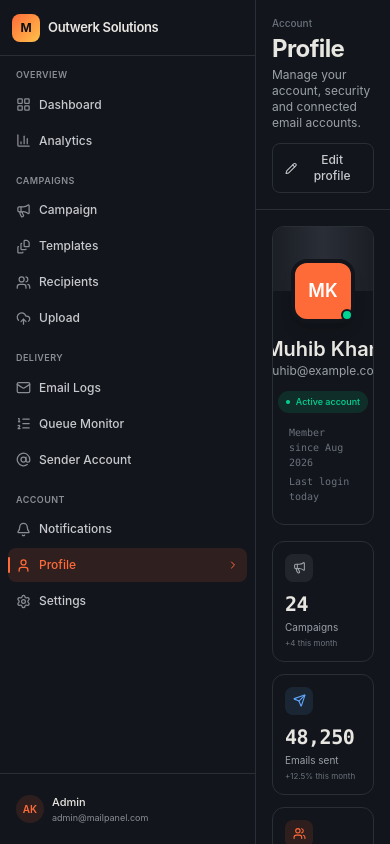
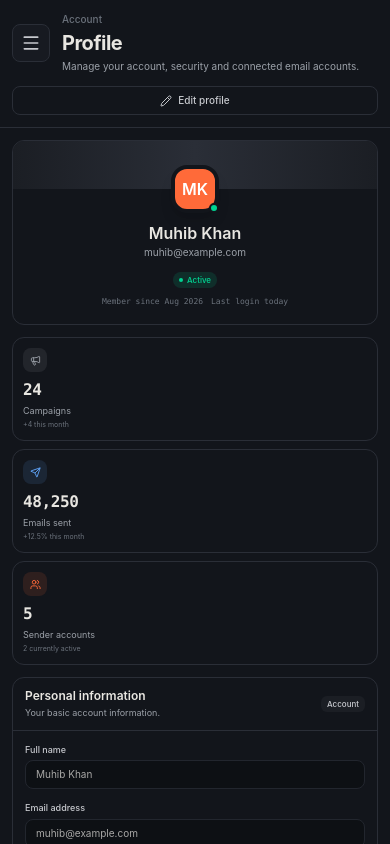
Before and after one commit to Muhibkhan12/email-automation, a React (Vite) app in the folder frontend/: page /user/profile in a window 390 px wide. Built offline with nearby package versions, Linux system fonts and the light colour scheme.

Commit message:
profile UI done

```diff
--- a/frontend/src/pages/User/Profile.tsx
+++ b/frontend/src/pages/User/Profile.tsx
@@ -9,6 +9,7 @@ import {
   Monitor,
   Plus,
   Pencil,
+  Menu,
 } from "lucide-react";
 
 interface SenderAccount {
@@ -32,6 +33,7 @@ const PROVIDER_STYLE: Record<string, { label: string; accent: string; soft: stri
 
 const Profile = () => {
   const [editing, setEditing] = useState(false);
+  const [sidebarOpen, setSidebarOpen] = useState(false);
 
   return (
     <div className="flex min-h-screen overflow-hidden bg-[#0B0E12]">
@@ -39,7 +41,6 @@ const Profile = () => {
         @keyframes spin { to { transform: rotate(360deg); } }
         .spin { animation: spin 1s linear infinite; }
 
-        /* Custom scrollbar */
         .main-content::-webkit-scrollbar {
           width: 6px;
         }
@@ -53,34 +54,70 @@ const Profile = () => {
         .main-content::-webkit-scrollbar-thumb:hover {
           background: #3A3F4A;
         }
+
+        .sidebar-overlay {
+          animation: fadeIn 0.2s ease-in-out;
+        }
+        @keyframes fadeIn {
+          from { opacity: 0; }
+          to { opacity: 1; }
+        }
+        .sidebar-slide {
+          animation: slideIn 0.25s ease-out;
+        }
+        @keyframes slideIn {
+          from { transform: translateX(-100%); }
+          to { transform: translateX(0); }
+        }
       `}</style>
 
-      {/* Sidebar - sticky */}
-      <div className="sticky top-0 h-screen flex-shrink-0">
-        <Sidebar />
+      {/* Mobile Sidebar Overlay */}
+      {sidebarOpen && (
+        <div
+          className="lg:hidden fixed inset-0 z-40 sidebar-overlay bg-black/70"
+          onClick={() => setSidebarOpen(false)}
+        />
+      )}
+
+      {/* Sidebar */}
+      <div className={`
+        fixed lg:sticky top-0 z-50 h-screen flex-shrink-0 transition-transform duration-250 ease-out
+        ${sidebarOpen ? 'translate-x-0' : '-translate-x-full lg:translate-x-0'}
+        sidebar-slide
+      `}>
+        <Sidebar onClose={() => setSidebarOpen(false)} />
       </div>
 
       {/* Main content */}
-      <main className="main-content flex-1 overflow-y-auto bg-[#12151B] h-screen">
+      <main className="main-content flex-1 overflow-y-auto bg-[#12151B] h-screen w-full">
         {/* Header */}
         <div className="sticky top-0 z-10 bg-[#12151B] border-b border-[#2A2E37]">
-          <div className="mx-auto max-w-7xl px-4 md:px-6 py-4 md:py-7 lg:px-10">
+          <div className="mx-auto max-w-7xl px-3 md:px-4 lg:px-6 xl:px-10 py-3 md:py-4 lg:py-7">
             <div className="flex flex-col gap-3 md:gap-6 sm:flex-row sm:items-center sm:justify-between">
+              <div className="flex items-center gap-3 md:gap-4">
+                {/* Mobile Menu Button */}
+                <button
+                  onClick={() => setSidebarOpen(true)}
+                  className="lg:hidden p-2 rounded-lg bg-[#171A21] border border-[#2A2E37] text-[#C7C9CE] hover:bg-[#1B1E24] transition-colors"
+                >
+                  <Menu size={20} />
+                </button>
                 <div>
                   <p className="text-[10px] md:text-sm font-medium text-[#6B727C]">Account</p>
-                <h1 className="mt-0.5 md:mt-1 text-2xl md:text-3xl font-bold text-[#E8E6E1] tracking-tight">
+                  <h1 className="mt-0.5 md:mt-1 text-xl md:text-2xl lg:text-3xl font-bold text-[#E8E6E1] tracking-tight">
                     Profile
                   </h1>
-                <p className="mt-0.5 md:mt-1 text-xs md:text-sm text-[#9BA0A8]">
+                  <p className="mt-0.5 md:mt-1 text-[10px] md:text-xs lg:text-sm text-[#9BA0A8]">
                     Manage your account, security and connected email accounts.
                   </p>
+                </div>
               </div>
 
               <button
                 onClick={() => setEditing(!editing)}
-                className="flex items-center justify-center gap-1.5 rounded-lg border border-[#2A2E37] px-3 md:px-4 py-2 md:py-2.5 text-xs md:text-sm font-medium text-[#C7C9CE] bg-[#12151B] hover:bg-[#1B1E24] hover:text-[#E8E6E1] transition-colors w-full sm:w-auto"
+                className="flex items-center justify-center gap-1.5 rounded-lg border border-[#2A2E37] px-3 md:px-4 py-1.5 md:py-2.5 text-[10px] md:text-xs lg:text-sm font-medium text-[#C7C9CE] bg-[#12151B] hover:bg-[#1B1E24] hover:text-[#E8E6E1] transition-colors w-full sm:w-auto"
               >
-                <Pencil size={13} />
+                <Pencil size={12} className="md:w-[13px] md:h-[13px] lg:w-[13px] lg:h-[13px]" />
                 {editing ? "Cancel editing" : "Edit profile"}
               </button>
             </div>
@@ -88,45 +125,46 @@ const Profile = () => {
         </div>
 
         {/* Content */}
-        <div className="mx-auto max-w-7xl space-y-4 md:space-y-6 px-4 md:px-6 py-4 md:py-8 lg:px-10">
+        <div className="mx-auto max-w-7xl space-y-3 md:space-y-4 lg:space-y-6 px-3 md:px-4 lg:px-6 xl:px-10 py-3 md:py-4 lg:py-8">
           {/* Profile Hero */}
           <section className="overflow-hidden rounded-xl border border-[#2A2E37] bg-[#12151B]">
-            <div className="h-16 md:h-28 bg-gradient-to-r from-[#1B1E24] via-[#2A2E37] to-[#1B1E24]" />
+            <div className="h-12 md:h-16 lg:h-28 bg-gradient-to-r from-[#1B1E24] via-[#2A2E37] to-[#1B1E24]" />
 
-            <div className="px-4 md:px-6 pb-5 md:pb-7">
-              <div className="flex flex-col sm:flex-row sm:items-end sm:justify-between gap-3 md:gap-5 -mt-8 md:-mt-12">
-                <div className="flex flex-col sm:flex-row items-center sm:items-end gap-3 md:gap-5">
+            <div className="px-3 md:px-4 lg:px-6 pb-4 md:pb-5 lg:pb-7">
+              <div className="flex flex-col sm:flex-row sm:items-end sm:justify-between gap-3 md:gap-5 -mt-6 md:-mt-8 lg:-mt-12">
+                <div className="flex flex-col sm:flex-row items-center sm:items-end gap-2 md:gap-3 lg:gap-5">
                   <div className="relative">
-                    <div className="flex h-16 w-16 md:h-24 md:w-24 items-center justify-center rounded-2xl border-4 border-[#12151B] text-lg md:text-2xl font-semibold text-white shadow-lg bg-[#FF6A39]">
+                    <div className="flex h-12 w-12 md:h-16 md:w-16 lg:h-24 lg:w-24 items-center justify-center rounded-2xl border-4 border-[#12151B] text-base md:text-lg lg:text-2xl font-semibold text-white shadow-lg bg-[#FF6A39]">
                       MK
                     </div>
-                    <span className="absolute bottom-0.5 md:bottom-1 right-0.5 md:right-1 h-3 w-3 md:h-4 md:w-4 rounded-full border-2 border-[#12151B] bg-emerald-400" />
+                    <span className="absolute bottom-0 md:bottom-1 right-0 md:right-1 h-2.5 w-2.5 md:h-3 md:w-3 lg:h-4 lg:w-4 rounded-full border-2 border-[#12151B] bg-emerald-400" />
                   </div>
 
                   <div className="text-center sm:text-left pb-0 sm:pb-1">
-                    <h2 className="text-xl md:text-2xl font-semibold text-[#E8E6E1]">Muhib Khan</h2>
-                    <p className="text-xs md:text-sm text-[#9BA0A8]">muhib@example.com</p>
+                    <h2 className="text-base md:text-xl lg:text-2xl font-semibold text-[#E8E6E1]">Muhib Khan</h2>
+                    <p className="text-[10px] md:text-xs lg:text-sm text-[#9BA0A8]">muhib@example.com</p>
                   </div>
                 </div>
 
                 <div className="flex justify-center sm:justify-end pb-0 sm:pb-1">
-                  <span className="flex items-center gap-1.5 md:gap-2 rounded-full px-2 md:px-3 py-1 md:py-1.5 text-[9px] md:text-xs font-medium whitespace-nowrap bg-emerald-500/15 text-emerald-400">
-                    <span className="h-1 w-1 md:h-1.5 md:w-1.5 rounded-full bg-emerald-400" />
-                    Active account
+                  <span className="flex items-center gap-1 md:gap-1.5 lg:gap-2 rounded-full px-1.5 md:px-2 lg:px-3 py-0.5 md:py-1 lg:py-1.5 text-[8px] md:text-[9px] lg:text-xs font-medium whitespace-nowrap bg-emerald-500/15 text-emerald-400">
+                    <span className="h-1 w-1 md:h-1.5 md:w-1.5 lg:h-1.5 lg:w-1.5 rounded-full bg-emerald-400" />
+                    <span className="hidden xs:inline">Active account</span>
+                    <span className="xs:hidden">Active</span>
                   </span>
                 </div>
               </div>
 
-              <div className="mt-3 md:mt-6 flex flex-wrap justify-center sm:justify-start gap-x-4 md:gap-x-6 gap-y-1 md:gap-y-2 text-[10px] md:text-sm text-[#6B727C]">
+              <div className="mt-2 md:mt-3 lg:mt-6 flex flex-wrap justify-center sm:justify-start gap-x-2 md:gap-x-4 lg:gap-x-6 gap-y-1 md:gap-y-1.5 lg:gap-y-2 text-[8px] md:text-[9px] lg:text-sm text-[#6B727C]">
                 <span className="font-mono">Member since Aug 2026</span>
-                <span className="hidden sm:block text-[#2A2E37]">•</span>
+                <span className="hidden xs:block text-[#2A2E37]">•</span>
                 <span className="font-mono">Last login today</span>
               </div>
             </div>
           </section>
 
           {/* Stats */}
-          <section className="grid grid-cols-1 sm:grid-cols-3 gap-3 md:gap-4">
+          <section className="grid grid-cols-1 sm:grid-cols-3 gap-2 md:gap-3 lg:gap-4">
             <StatCard
               icon={Megaphone}
               accent="#9BA0A8"
@@ -157,22 +195,22 @@ const Profile = () => {
           </section>
 
           {/* Grid */}
-          <div className="grid grid-cols-1 gap-4 md:gap-6 xl:grid-cols-3">
+          <div className="grid grid-cols-1 gap-3 md:gap-4 lg:gap-6 xl:grid-cols-3">
             {/* Personal Info */}
             <section className="rounded-xl border border-[#2A2E37] bg-[#12151B] xl:col-span-2">
-              <div className="flex flex-wrap items-center justify-between gap-2 px-4 md:px-6 py-3 md:py-5 border-b border-[#2A2E37]">
+              <div className="flex flex-wrap items-center justify-between gap-2 px-3 md:px-4 lg:px-6 py-2.5 md:py-3 lg:py-5 border-b border-[#2A2E37]">
                 <div>
-                  <h2 className="text-sm md:text-base font-semibold text-[#E8E6E1]">Personal information</h2>
-                  <p className="mt-0.5 md:mt-1 text-[10px] md:text-sm text-[#9BA0A8]">
+                  <h2 className="text-xs md:text-sm lg:text-base font-semibold text-[#E8E6E1]">Personal information</h2>
+                  <p className="mt-0.5 md:mt-1 text-[9px] md:text-[10px] lg:text-sm text-[#9BA0A8]">
                     Your basic account information.
                   </p>
                 </div>
-                <span className="rounded-md px-2 md:px-2.5 py-0.5 md:py-1 text-[9px] md:text-xs font-medium whitespace-nowrap bg-[#1B1E24] text-[#C7C9CE]">
+                <span className="rounded-md px-1.5 md:px-2 lg:px-2.5 py-0.5 md:py-1 text-[8px] md:text-[9px] lg:text-xs font-medium whitespace-nowrap bg-[#1B1E24] text-[#C7C9CE]">
                   Account
                 </span>
               </div>
 
-              <div className="grid grid-cols-1 md:grid-cols-2 gap-4 md:gap-6 p-4 md:p-6">
+              <div className="grid grid-cols-1 md:grid-cols-2 gap-3 md:gap-4 lg:gap-6 p-3 md:p-4 lg:p-6">
                 <InputField label="Full name" value="Muhib Khan" disabled={!editing} />
                 <InputField label="Email address" value="muhib@example.com" disabled={!editing} />
                 <InputField label="Username" value="@muhib" disabled={!editing} />
@@ -180,8 +218,8 @@ const Profile = () => {
               </div>
 
               {editing && (
-                <div className="flex justify-end px-4 md:px-6 py-3 md:py-4 border-t border-[#2A2E37]">
-                  <button className="rounded-lg px-4 md:px-5 py-2 md:py-2.5 text-xs md:text-sm font-medium text-white bg-[#FF6A39] hover:opacity-90 transition">
+                <div className="flex justify-end px-3 md:px-4 lg:px-6 py-2.5 md:py-3 lg:py-4 border-t border-[#2A2E37]">
+                  <button className="rounded-lg px-3 md:px-4 lg:px-5 py-1.5 md:py-2 lg:py-2.5 text-[10px] md:text-xs lg:text-sm font-medium text-white bg-[#FF6A39] hover:opacity-90 transition">
                     Save changes
                   </button>
                 </div>
@@ -190,9 +228,9 @@ const Profile = () => {
 
             {/* Security */}
             <section className="rounded-xl border border-[#2A2E37] bg-[#12151B]">
-              <div className="px-4 md:px-6 py-3 md:py-5 border-b border-[#2A2E37]">
-                <h2 className="text-sm md:text-base font-semibold text-[#E8E6E1]">Security</h2>
-                <p className="mt-0.5 md:mt-1 text-[10px] md:text-sm text-[#9BA0A8]">Protect your account.</p>
+              <div className="px-3 md:px-4 lg:px-6 py-2.5 md:py-3 lg:py-5 border-b border-[#2A2E37]">
+                <h2 className="text-xs md:text-sm lg:text-base font-semibold text-[#E8E6E1]">Security</h2>
+                <p className="mt-0.5 md:mt-1 text-[9px] md:text-[10px] lg:text-sm text-[#9BA0A8]">Protect your account.</p>
               </div>
 
               <div>
@@ -224,17 +262,18 @@ const Profile = () => {
 
           {/* Senders */}
           <section className="rounded-xl border border-[#2A2E37] bg-[#12151B]">
-            <div className="flex flex-col sm:flex-row sm:items-center sm:justify-between gap-3 md:gap-4 px-4 md:px-6 py-3 md:py-5 border-b border-[#2A2E37]">
+            <div className="flex flex-col sm:flex-row sm:items-center sm:justify-between gap-2 md:gap-3 lg:gap-4 px-3 md:px-4 lg:px-6 py-2.5 md:py-3 lg:py-5 border-b border-[#2A2E37]">
               <div>
-                <h2 className="text-sm md:text-base font-semibold text-[#E8E6E1]">Connected sender accounts</h2>
-                <p className="mt-0.5 md:mt-1 text-[10px] md:text-sm text-[#9BA0A8]">
+                <h2 className="text-xs md:text-sm lg:text-base font-semibold text-[#E8E6E1]">Connected sender accounts</h2>
+                <p className="mt-0.5 md:mt-1 text-[9px] md:text-[10px] lg:text-sm text-[#9BA0A8]">
                   Email accounts used to send your campaigns.
                 </p>
               </div>
 
-              <button className="flex items-center justify-center gap-1.5 rounded-lg px-3 md:px-4 py-2 md:py-2.5 text-xs md:text-sm font-medium text-white bg-[#FF6A39] hover:opacity-90 transition">
-                <Plus size={13} />
-                Add sender
+              <button className="flex items-center justify-center gap-1.5 rounded-lg px-3 md:px-4 py-1.5 md:py-2.5 text-[10px] md:text-xs lg:text-sm font-medium text-white bg-[#FF6A39] hover:opacity-90 transition w-full sm:w-auto">
+                <Plus size={12} className="md:w-[13px] md:h-[13px] lg:w-[13px] lg:h-[13px]" />
+                <span className="hidden xs:inline">Add sender</span>
+                <span className="xs:hidden">Add</span>
               </button>
             </div>
 
@@ -244,21 +283,21 @@ const Profile = () => {
                 return (
                   <div
                     key={sender.email}
-                    className="flex flex-col sm:flex-row sm:items-center sm:justify-between gap-3 md:gap-4 px-4 md:px-6 py-3 md:py-5 border-t border-[#2A2E37] hover:bg-[#1B1E24] transition"
+                    className="flex flex-col sm:flex-row sm:items-center sm:justify-between gap-2 md:gap-3 lg:gap-4 px-3 md:px-4 lg:px-6 py-2.5 md:py-3 lg:py-5 border-t border-[#2A2E37] hover:bg-[#1B1E24] transition"
                   >
-                    <div className="flex items-center gap-3 md:gap-4">
+                    <div className="flex items-center gap-2 md:gap-3 lg:gap-4">
                       <div
-                        className="flex h-9 w-9 md:h-11 md:w-11 items-center justify-center rounded-xl text-xs md:text-sm font-semibold shrink-0"
+                        className="flex h-7 w-7 md:h-9 md:w-9 lg:h-11 lg:w-11 items-center justify-center rounded-xl text-[9px] md:text-xs lg:text-sm font-semibold shrink-0"
                         style={{ background: p.soft, color: p.accent }}
                       >
                         {p.label}
                       </div>
 
                       <div className="min-w-0">
-                        <p className="text-xs md:text-sm font-medium truncate text-[#E8E6E1]">
+                        <p className="text-[10px] md:text-xs lg:text-sm font-medium truncate text-[#E8E6E1]">
                           {sender.email}
                         </p>
-                        <div className="mt-0.5 md:mt-1 flex flex-wrap items-center gap-1.5 md:gap-2 text-[9px] md:text-xs text-[#6B727C]">
+                        <div className="mt-0.5 md:mt-1 flex flex-wrap items-center gap-1 md:gap-1.5 lg:gap-2 text-[8px] md:text-[9px] lg:text-xs text-[#6B727C]">
                           <span>{sender.provider}</span>
                           <span className="text-[#2A2E37]">•</span>
                           <span className="font-mono">{sender.sent.toLocaleString()} emails sent</span>
@@ -266,19 +305,21 @@ const Profile = () => {
                       </div>
                     </div>
 
-                    <div className="flex flex-wrap items-center gap-2">
+                    <div className="flex flex-wrap items-center gap-1.5 md:gap-2">
                       <span
-                        className="rounded-full px-2 md:px-3 py-1 md:py-1.5 text-[9px] md:text-xs font-medium whitespace-nowrap"
+                        className="rounded-full px-1.5 md:px-2 lg:px-3 py-0.5 md:py-1 lg:py-1.5 text-[8px] md:text-[9px] lg:text-xs font-medium whitespace-nowrap"
                         style={{
                           background: sender.status === "Active" ? "rgba(52,211,153,0.12)" : "rgba(248,113,113,0.12)",
                           color: sender.status === "Active" ? "#34D399" : "#F87171",
                         }}
                       >
-                        {sender.status}
+                        <span className="hidden xs:inline">{sender.status}</span>
+                        <span className="xs:hidden">{sender.status.charAt(0)}</span>
                       </span>
 
-                      <button className="rounded-lg border border-[#2A2E37] px-2.5 md:px-3 py-1.5 md:py-2 text-[10px] md:text-sm font-medium text-[#C7C9CE] bg-transparent hover:bg-[#1B1E24] hover:text-[#E8E6E1] transition">
-                        Manage
+                      <button className="rounded-lg border border-[#2A2E37] px-2 md:px-2.5 lg:px-3 py-1 md:py-1.5 lg:py-2 text-[8px] md:text-[9px] lg:text-sm font-medium text-[#C7C9CE] bg-transparent hover:bg-[#1B1E24] hover:text-[#E8E6E1] transition">
+                        <span className="hidden xs:inline">Manage</span>
+                        <span className="xs:hidden">⚙</span>
                       </button>
                     </div>
                   </div>
@@ -289,15 +330,15 @@ const Profile = () => {
 
           {/* Danger Zone */}
           <section className="rounded-xl border border-rose-500/30 bg-rose-500/5">
-            <div className="flex flex-col sm:flex-row sm:items-center sm:justify-between gap-3 md:gap-4 p-4 md:p-6">
+            <div className="flex flex-col sm:flex-row sm:items-center sm:justify-between gap-2 md:gap-3 lg:gap-4 p-3 md:p-4 lg:p-6">
               <div>
-                <h2 className="text-sm md:text-base font-semibold text-rose-400">Delete account</h2>
-                <p className="mt-0.5 md:mt-1 text-[10px] md:text-sm text-rose-300">
+                <h2 className="text-xs md:text-sm lg:text-base font-semibold text-rose-400">Delete account</h2>
+                <p className="mt-0.5 md:mt-1 text-[9px] md:text-[10px] lg:text-sm text-rose-300">
                   Permanently delete your account and all associated campaigns, templates and email data.
                 </p>
               </div>
 
-              <button className="rounded-lg px-3 md:px-4 py-2 md:py-2.5 text-xs md:text-sm font-medium text-rose-400 border border-rose-500/30 bg-transparent hover:bg-rose-500/10 transition">
+              <button className="rounded-lg px-3 md:px-4 py-1.5 md:py-2.5 text-[10px] md:text-xs lg:text-sm font-medium text-rose-400 border border-rose-500/30 bg-transparent hover:bg-rose-500/10 transition w-full sm:w-auto">
                 Delete account
               </button>
             </div>
@@ -324,20 +365,20 @@ interface StatCardProps {
 
 const StatCard = ({ icon: Icon, accent, soft, label, value, description, isEmber }: StatCardProps) => {
   return (
-    <div className="rounded-xl border border-[#2A2E37] bg-[#12151B] p-3 md:p-5 hover:translate-y-[-2px] transition-transform duration-150">
+    <div className="rounded-xl border border-[#2A2E37] bg-[#12151B] p-2.5 md:p-3 lg:p-5 hover:translate-y-[-2px] transition-transform duration-150">
       <div
-        className="flex h-7 w-7 md:h-9 md:w-9 items-center justify-center rounded-lg"
+        className="flex h-6 w-6 md:h-7 md:w-7 lg:h-9 lg:w-9 items-center justify-center rounded-lg"
         style={{ background: isEmber ? "rgba(255,106,57,0.12)" : soft }}
       >
-        <Icon size={13} style={{ color: isEmber ? "#FF6A39" : accent }} />
+        <Icon size={11} className="md:w-[12px] md:h-[12px] lg:w-[13px] lg:h-[13px]" style={{ color: isEmber ? "#FF6A39" : accent }} />
       </div>
-      <p className="mt-2 md:mt-4 text-xl md:text-2xl font-semibold tracking-tight text-[#E8E6E1] font-mono">
+      <p className="mt-1.5 md:mt-2 lg:mt-4 text-base md:text-xl lg:text-2xl font-semibold tracking-tight text-[#E8E6E1] font-mono">
         {value}
       </p>
-      <p className="mt-0.5 md:mt-1 text-[10px] md:text-sm text-[#9BA0A8]">
+      <p className="mt-0.5 md:mt-1 text-[9px] md:text-[10px] lg:text-sm text-[#9BA0A8]">
         {label}
       </p>
-      <p className="mt-0.5 md:mt-1 text-[8px] md:text-xs text-[#6B727C]">
+      <p className="mt-0.5 md:mt-1 text-[7px] md:text-[8px] lg:text-xs text-[#6B727C]">
         {description}
       </p>
     </div>
@@ -353,14 +394,14 @@ interface InputFieldProps {
 const InputField = ({ label, value, disabled }: InputFieldProps) => {
   return (
     <div>
-      <label className="mb-1.5 md:mb-2 block text-[10px] md:text-sm font-medium text-[#C7C9CE]">
+      <label className="mb-1 md:mb-1.5 lg:mb-2 block text-[9px] md:text-[10px] lg:text-sm font-medium text-[#C7C9CE]">
         {label}
       </label>
       <input
         type="text"
         defaultValue={value}
         disabled={disabled}
-        className="w-full rounded-lg px-3 md:px-4 py-2 md:py-3 text-xs md:text-sm outline-none transition disabled:cursor-not-allowed disabled:opacity-70 border border-[#2A2E37] bg-[#0B0E12] text-[#E8E6E1] focus:border-[#FF6A39] focus:ring-2 focus:ring-[#FF6A39]/10"
+        className="w-full rounded-lg px-2.5 md:px-3 lg:px-4 py-1.5 md:py-2 lg:py-3 text-[10px] md:text-xs lg:text-sm outline-none transition disabled:cursor-not-allowed disabled:opacity-70 border border-[#2A2E37] bg-[#0B0E12] text-[#E8E6E1] focus:border-[#FF6A39] focus:ring-2 focus:ring-[#FF6A39]/10"
       />
     </div>
   );
@@ -378,19 +419,19 @@ interface SecurityItemProps {
 const SecurityItem = ({ icon: Icon, title, description, action, accent = "#FF6A39", last }: SecurityItemProps) => {
   return (
     <div
-      className={`flex flex-col sm:flex-row items-start sm:items-center justify-between gap-2 md:gap-4 px-4 md:px-6 py-3 md:py-5 ${last ? "" : "border-b border-[#2A2E37]"}`}
+      className={`flex flex-col sm:flex-row items-start sm:items-center justify-between gap-1.5 md:gap-2 lg:gap-4 px-3 md:px-4 lg:px-6 py-2.5 md:py-3 lg:py-5 ${last ? "" : "border-b border-[#2A2E37]"}`}
     >
       <div className="flex items-center gap-2 md:gap-3">
-        <div className="flex h-7 w-7 md:h-9 md:w-9 items-center justify-center rounded-lg shrink-0" style={{ background: `${accent}1A` }}>
-          <Icon size={13} style={{ color: accent }} />
+        <div className="flex h-6 w-6 md:h-7 md:w-7 lg:h-9 lg:w-9 items-center justify-center rounded-lg shrink-0" style={{ background: `${accent}1A` }}>
+          <Icon size={11} className="md:w-[12px] md:h-[12px] lg:w-[13px] lg:h-[13px]" style={{ color: accent }} />
         </div>
         <div>
-          <p className="text-xs md:text-sm font-medium text-[#E8E6E1]">{title}</p>
-          <p className="mt-0.5 text-[9px] md:text-xs text-[#6B727C]">{description}</p>
+          <p className="text-[10px] md:text-xs lg:text-sm font-medium text-[#E8E6E1]">{title}</p>
+          <p className="mt-0.5 text-[8px] md:text-[9px] lg:text-xs text-[#6B727C]">{description}</p>
         </div>
       </div>
 
-      <button className="text-[10px] md:text-sm font-medium hover:text-[#E8E6E1] shrink-0" style={{ color: accent }}>
+      <button className="text-[9px] md:text-[10px] lg:text-sm font-medium hover:text-[#E8E6E1] shrink-0" style={{ color: accent }}>
         {action}
       </button>
     </div>
```
Lines whose indentation alone changed are shown as unchanged.
